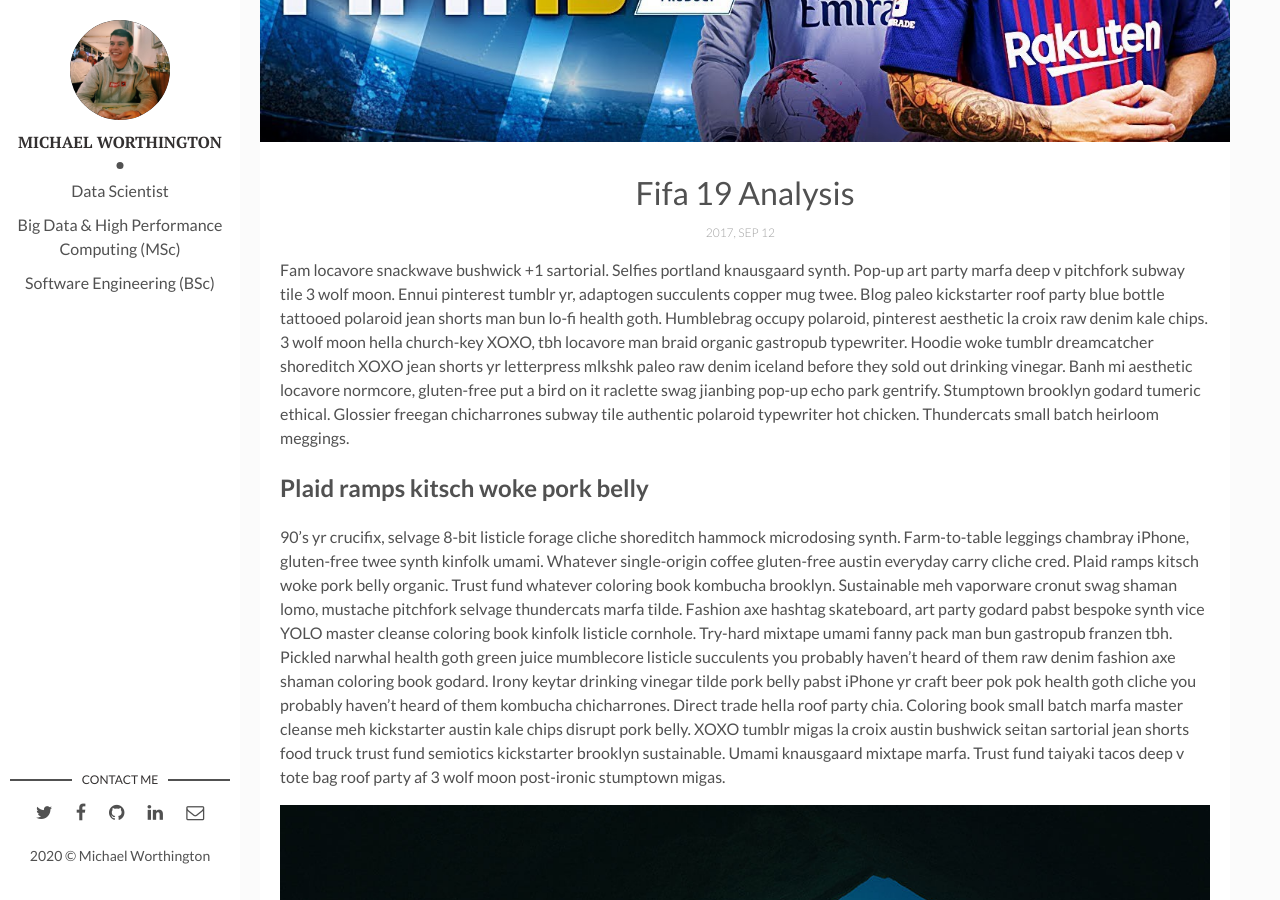
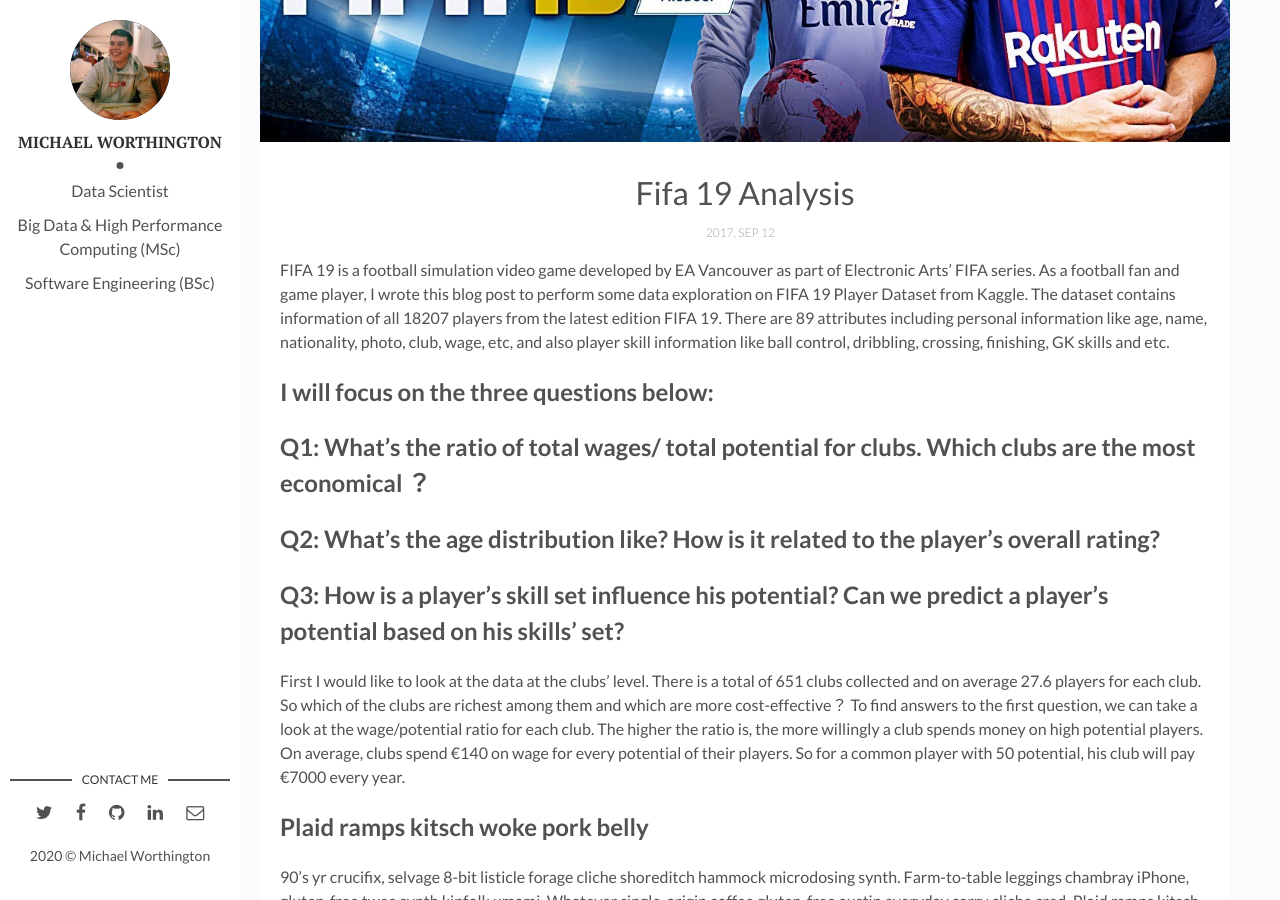
Before and after one commit to Mikewortho/Mikewortho.github.io, a Jekyll site: the page built from _posts/2017-04-06-fifa-19-analysis.markdown, in a window 1280 px wide and 900 px high, scrolled down 378 px. Built offline with Jekyll 4.4.1, drawn with Linux system fonts in a browser that asks for light colours.

Commit message:
Update 2017-04-06-fifa-19-analysis.markdown

```diff
--- a/_posts/2017-04-06-fifa-19-analysis.markdown
+++ b/_posts/2017-04-06-fifa-19-analysis.markdown
@@ -7,7 +7,16 @@ img: fifa.jpeg # Add image post (optional)
 fig-caption: # Add figcaption (optional)
 tags: [Holidays, Hawaii]
 ---
-Fam locavore snackwave bushwick +1 sartorial. Selfies portland knausgaard synth. Pop-up art party marfa deep v pitchfork subway tile 3 wolf moon. Ennui pinterest tumblr yr, adaptogen succulents copper mug twee. Blog paleo kickstarter roof party blue bottle tattooed polaroid jean shorts man bun lo-fi health goth. Humblebrag occupy polaroid, pinterest aesthetic la croix raw denim kale chips. 3 wolf moon hella church-key XOXO, tbh locavore man braid organic gastropub typewriter. Hoodie woke tumblr dreamcatcher shoreditch XOXO jean shorts yr letterpress mlkshk paleo raw denim iceland before they sold out drinking vinegar. Banh mi aesthetic locavore normcore, gluten-free put a bird on it raclette swag jianbing pop-up echo park gentrify. Stumptown brooklyn godard tumeric ethical. Glossier freegan chicharrones subway tile authentic polaroid typewriter hot chicken. Thundercats small batch heirloom meggings.
+FIFA 19 is a football simulation video game developed by EA Vancouver as part of Electronic Arts’ FIFA series. As a football fan and game player, I wrote this blog post to perform some data exploration on FIFA 19 Player Dataset from Kaggle.
+The dataset contains information of all 18207 players from the latest edition FIFA 19. There are 89 attributes including personal information like age, name, nationality, photo, club, wage, etc, and also player skill information like ball control, dribbling, crossing, finishing, GK skills and etc.
+## I will focus on the three questions below:
+## Q1: What’s the ratio of total wages/ total potential for clubs. Which clubs are the most economical ？
+## Q2: What’s the age distribution like? How is it related to the player’s overall rating?
+## Q3: How is a player’s skill set influence his potential? Can we predict a player’s potential based on his skills’ set?
+
+First I would like to look at the data at the clubs’ level. There is a total of 651 clubs collected and on average 27.6 players for each club. So which of the clubs are richest among them and which are more cost-effective？
+To find answers to the first question, we can take a look at the wage/potential ratio for each club. The higher the ratio is, the more willingly a club spends money on high potential players.
+On average, clubs spend €140 on wage for every potential of their players. So for a common player with 50 potential, his club will pay €7000 every year.
 
 ## Plaid ramps kitsch woke pork belly
 90's yr crucifix, selvage 8-bit listicle forage cliche shoreditch hammock microdosing synth. Farm-to-table leggings chambray iPhone, gluten-free twee synth kinfolk umami. Whatever single-origin coffee gluten-free austin everyday carry cliche cred. Plaid ramps kitsch woke pork belly organic. Trust fund whatever coloring book kombucha brooklyn. Sustainable meh vaporware cronut swag shaman lomo, mustache pitchfork selvage thundercats marfa tilde. Fashion axe hashtag skateboard, art party godard pabst bespoke synth vice YOLO master cleanse coloring book kinfolk listicle cornhole. Try-hard mixtape umami fanny pack man bun gastropub franzen tbh. Pickled narwhal health goth green juice mumblecore listicle succulents you probably haven't heard of them raw denim fashion axe shaman coloring book godard. Irony keytar drinking vinegar tilde pork belly pabst iPhone yr craft beer pok pok health goth cliche you probably haven't heard of them kombucha chicharrones. Direct trade hella roof party chia. Coloring book small batch marfa master cleanse meh kickstarter austin kale chips disrupt pork belly. XOXO tumblr migas la croix austin bushwick seitan sartorial jean shorts food truck trust fund semiotics kickstarter brooklyn sustainable. Umami knausgaard mixtape marfa. Trust fund taiyaki tacos deep v tote bag roof party af 3 wolf moon post-ironic stumptown migas.
```
